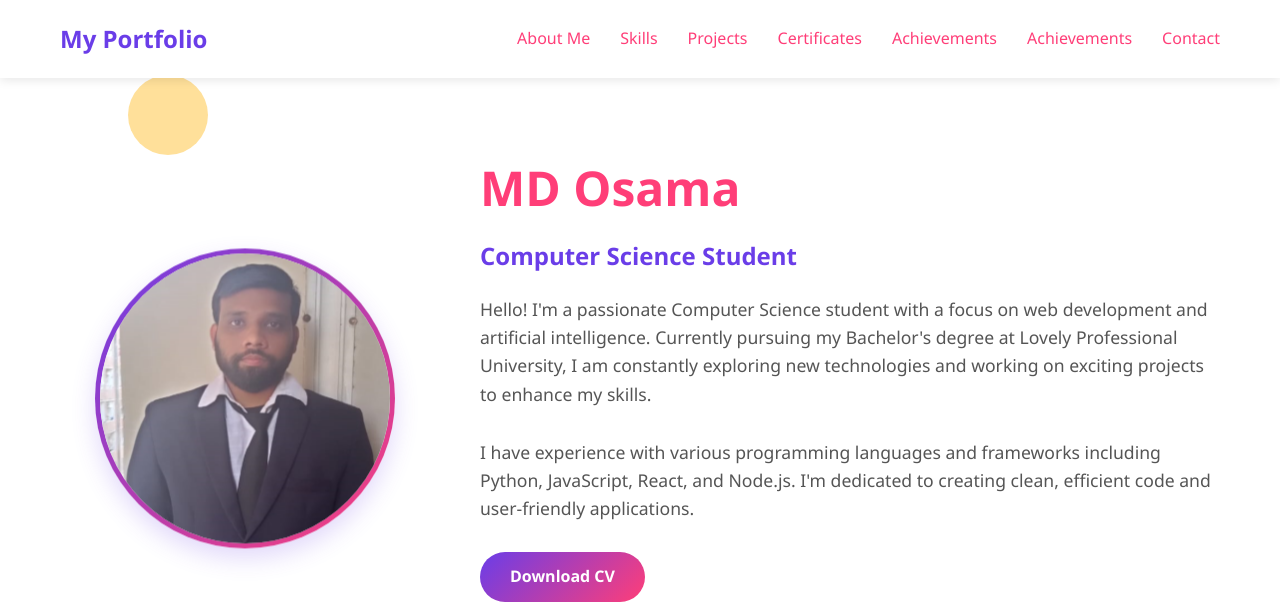
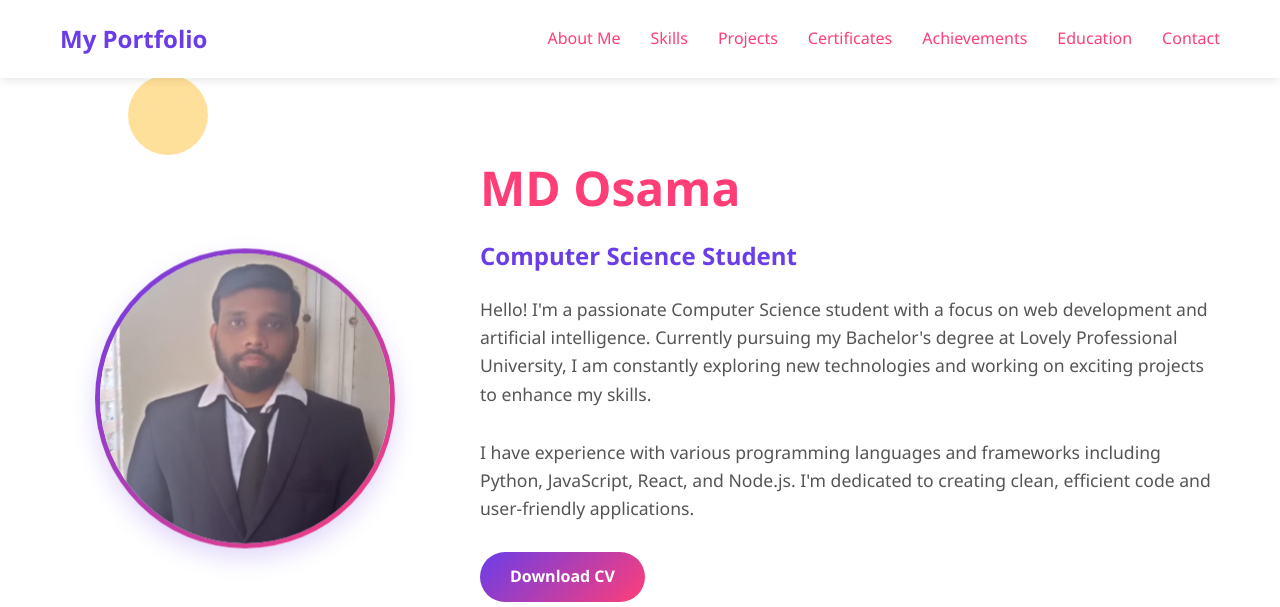
Before and after one commit to 12201727/12201727.github.io, a plain HTML site: page index.html in a window 1280 px wide. Shown: the top 607 px of the page. Drawn offline with Linux system fonts and the light colour scheme.

Commit message:
Update index.html

```diff
--- a/index.html
+++ b/index.html
@@ -1354,7 +1354,7 @@
                     <li><a href="#projects">Projects</a></li>
                     <li><a href="#certificates">Certificates</a></li>
                     <li><a href="#achievements">Achievements</a></li>
-                    <li><a href="#Education">Achievements</a></li>
+                    <li><a href="#education">Education</a></li>
                 </ul>
                 <button class="mobile-menu-btn">
                     <i class="fas fa-bars"></i>
```
